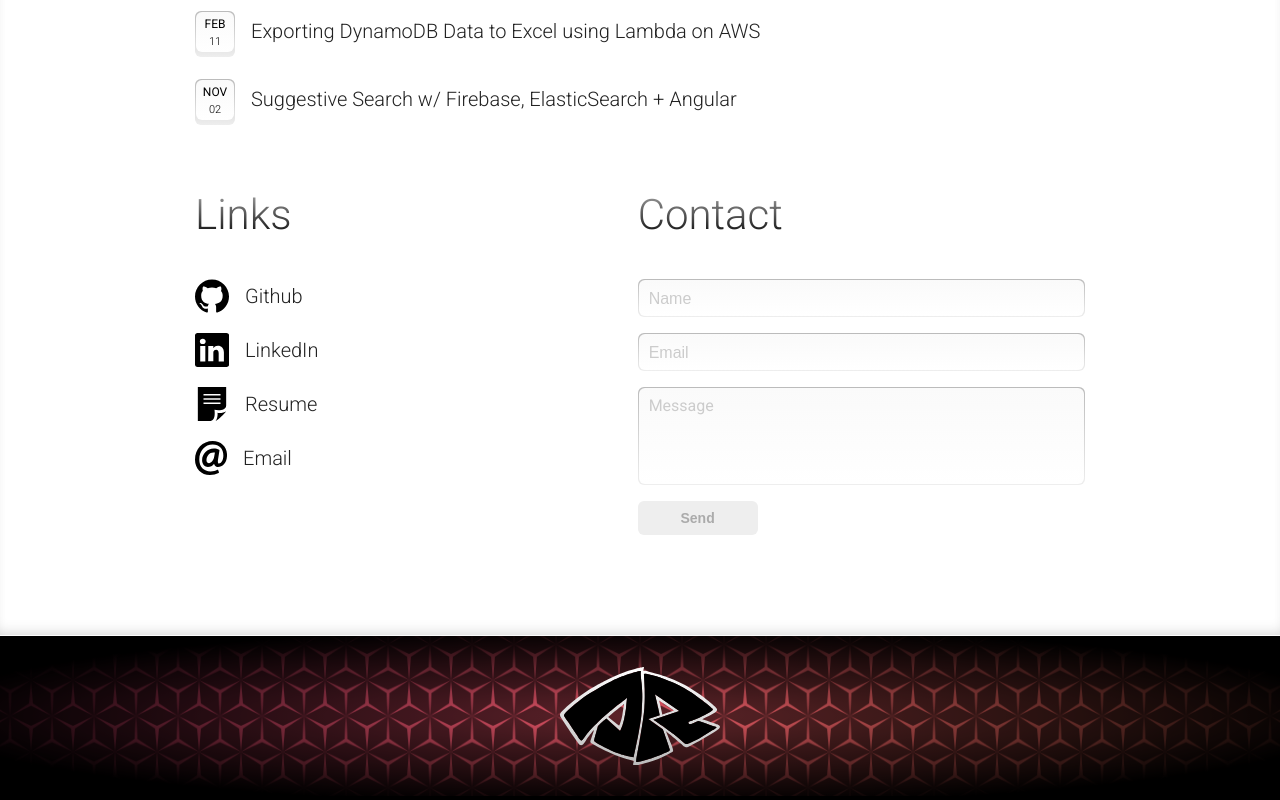
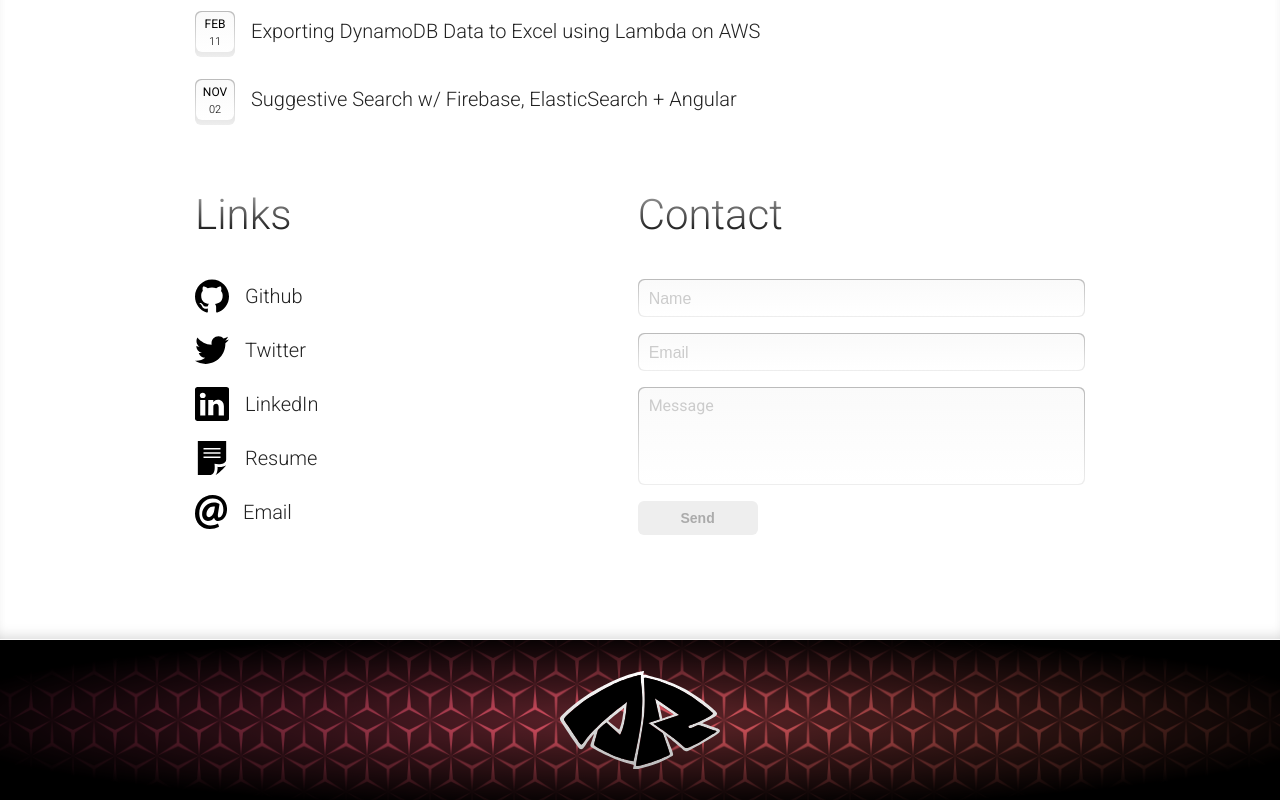
Before and after one commit to jrodl3r/jrod.io, an Angular app: page / in a window 1280 px wide. Shown: the part 1926-2726 px from the top of the page. Built offline with nearby package versions, Linux system fonts and the light colour scheme.

Commit message:
add twitter to links

```diff
--- a/src/app/home/links/links.component.html
+++ b/src/app/home/links/links.component.html
@@ -4,6 +4,12 @@
     <a class="github" href="https://github.com/jrodl3r" target="_blank">
       <svg viewBox="0 0 28 27.3" enable-background="new 0 0 28 27.3"><path d="M14 0C6.3 0 0 6.3 0 14c0 6.2 4 11.4 9.6 13.3.7.1 1-.3 1-.7V24c-3.9.8-4.7-1.7-4.7-1.7-.6-1.6-1.6-2-1.6-2-1.3-.9.1-.9.1-.9 1.4.1 2.1 1.4 2.1 1.4 1.2 2.1 3.3 1.5 4.1 1.2.1-.9.5-1.5.9-1.9-3.1-.4-6.4-1.6-6.4-6.9 0-1.5.5-2.8 1.4-3.8-.1-.2-.6-1.7.1-3.6 0 0 1.2-.4 3.9 1.4 1.1-.3 2.3-.5 3.5-.5 1.2 0 2.4.2 3.5.5 2.7-1.8 3.8-1.4 3.8-1.4.8 1.9.3 3.4.1 3.7.9 1 1.4 2.2 1.4 3.8 0 5.4-3.3 6.6-6.4 6.9.5.4 1 1.3 1 2.6v3.8c0 .4.3.8 1 .7C24 25.4 28 20.2 28 14c0-7.7-6.3-14-14-14z"/></svg>
       <span>Github</span>
+    </a>
+  </li>
+  <li>
+    <a class="twitter" href="https://twitter.com/JohnnyRoddz" target="_blank">
+      <svg viewBox="0 0 28 22.7" enable-background="new 0 0 28 22.7"><path d="M27.9 2.7c-1 .5-2.1.8-3.3.9 1.2-.7 2.1-1.8 2.5-3.2-1.1.7-2.3 1.1-3.6 1.4C22.4.7 21 0 19.3 0c-3.2 0-5.7 2.6-5.7 5.7 0 .4.1.9.1 1.3C9 6.8 4.8 4.5 1.9 1c-.4.9-.7 1.9-.7 2.9 0 2 1 3.7 2.5 4.8-.9 0-1.8-.3-2.6-.7v.1c0 2.8 2 5.1 4.6 5.6-.5.1-1 .2-1.5.2-.4 0-.7 0-1.1-.1.7 2.3 2.8 3.9 5.3 4-2 1.5-4.4 2.5-7.1 2.5-.5 0-.9 0-1.4-.1 2.5 1.6 5.5 2.6 8.8 2.6C19.2 22.8 25 14.1 25 6.5v-.7c1.2-1 2.1-2 2.9-3.1z"/></svg>
+      <span>Twitter</span>
     </a>
   </li>
   <li>
--- a/src/app/home/links/links.component.scss
+++ b/src/app/home/links/links.component.scss
@@ -18,6 +18,11 @@ ul {
     &:hover {
       color: #777;
       svg path { fill: #777; }
+    }
+
+    &.twitter:hover {
+      color: #3F88DE;
+      svg path { fill: #3F88DE; }
     }
 
     &.linkedin:hover {
```
